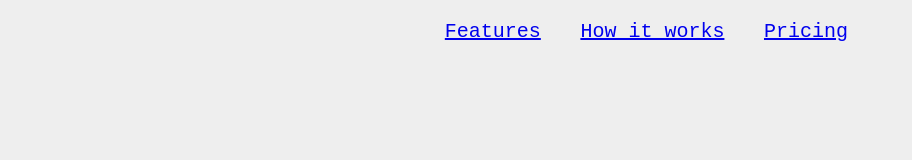
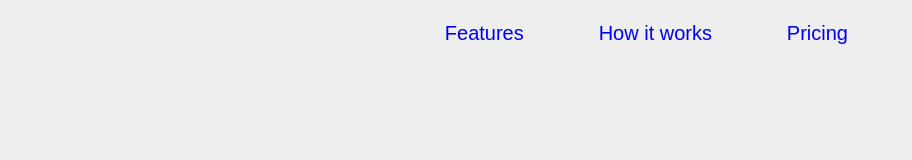
Before and after one commit to abrar-farhad-nirjhar/freecodecamp, a plain HTML site: page res3/index.html in a window 1280 px wide. Shown: the full height of the page, 368-1280 px from the left. Drawn offline with Linux system fonts and the light colour scheme.

Commit message:
a bit of styling

```diff
--- a/res3/style.css
+++ b/res3/style.css
@@ -1,7 +1,7 @@
 body{
     background-color: #eee;
     margin: 0px;
-    font-family: 'Courier New', Courier, monospace;
+    font-family: Arial, Helvetica, sans-serif
 }
 
 #header{
@@ -21,8 +21,14 @@ body{
     font-size: 20px;
     display: flex;
     justify-content: space-between;
+    margin-top: 2px;
 }
 
 .nav-link{
     cursor: pointer;
+    text-decoration: none;
 }
+
+a:visited{
+    color: black;
+}
```
